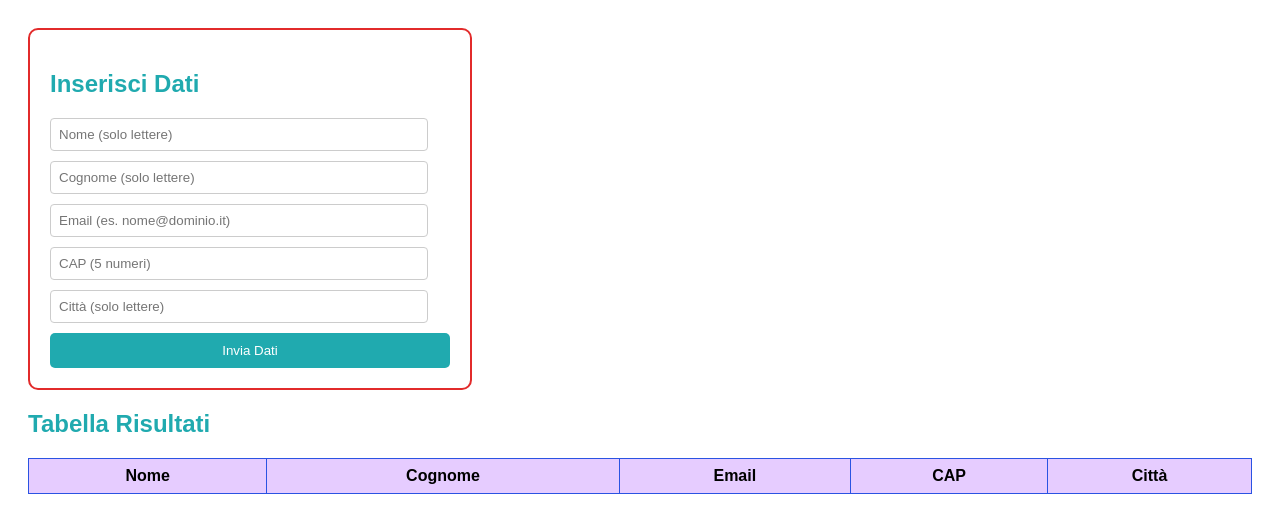
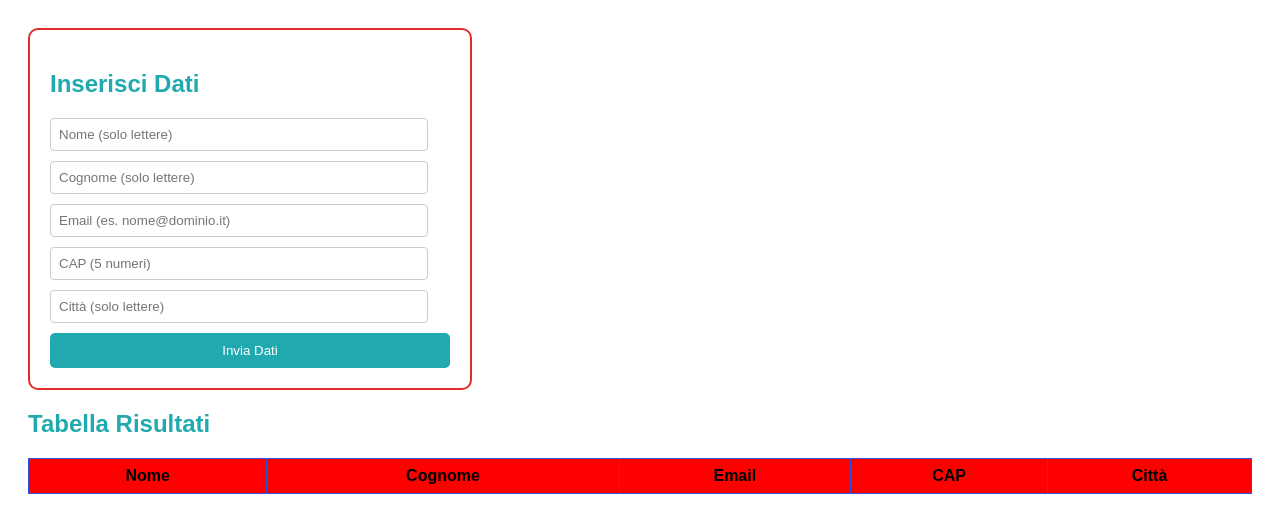
Before and after one commit to jesus2006-arch/TPS, a plain HTML site: page Anagrafica 5.0.html in a window 1280 px wide. Drawn offline with Linux system fonts and the light colour scheme.

Commit message:
Update Anagrafica 5.0.html

```diff
--- a/Anagrafica 5.0.html
+++ b/Anagrafica 5.0.html
@@ -52,7 +52,7 @@
             width: 100%;
             border-collapse: collapse;
             margin-top: 20px;
-            background-color: white;
+            background-color: red;
         }
 
         table, th, td {
@@ -60,7 +60,6 @@
         }
 
         th {
-            background-color: #e6ccff;
             padding: 8px;
         }
 
```
